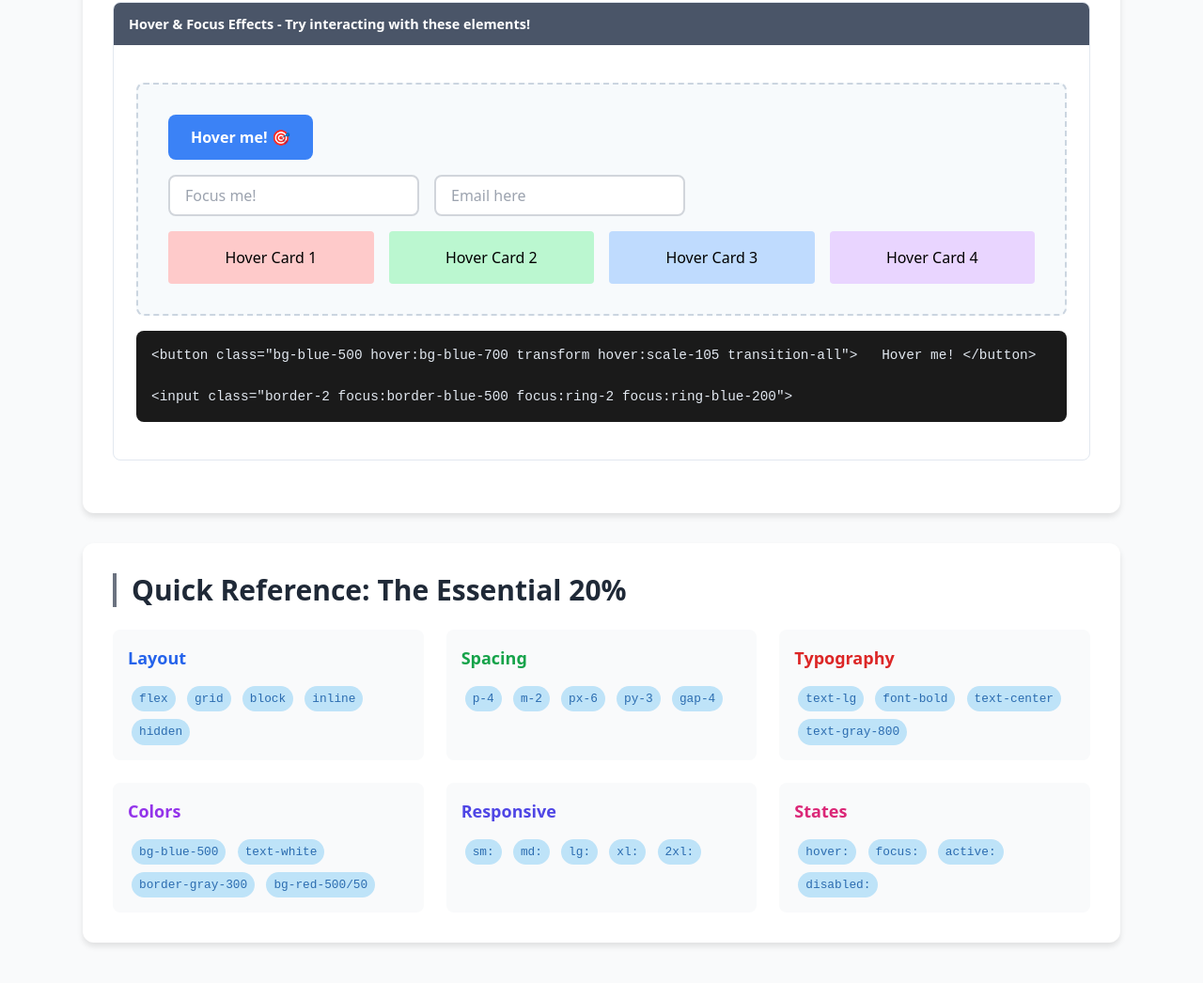
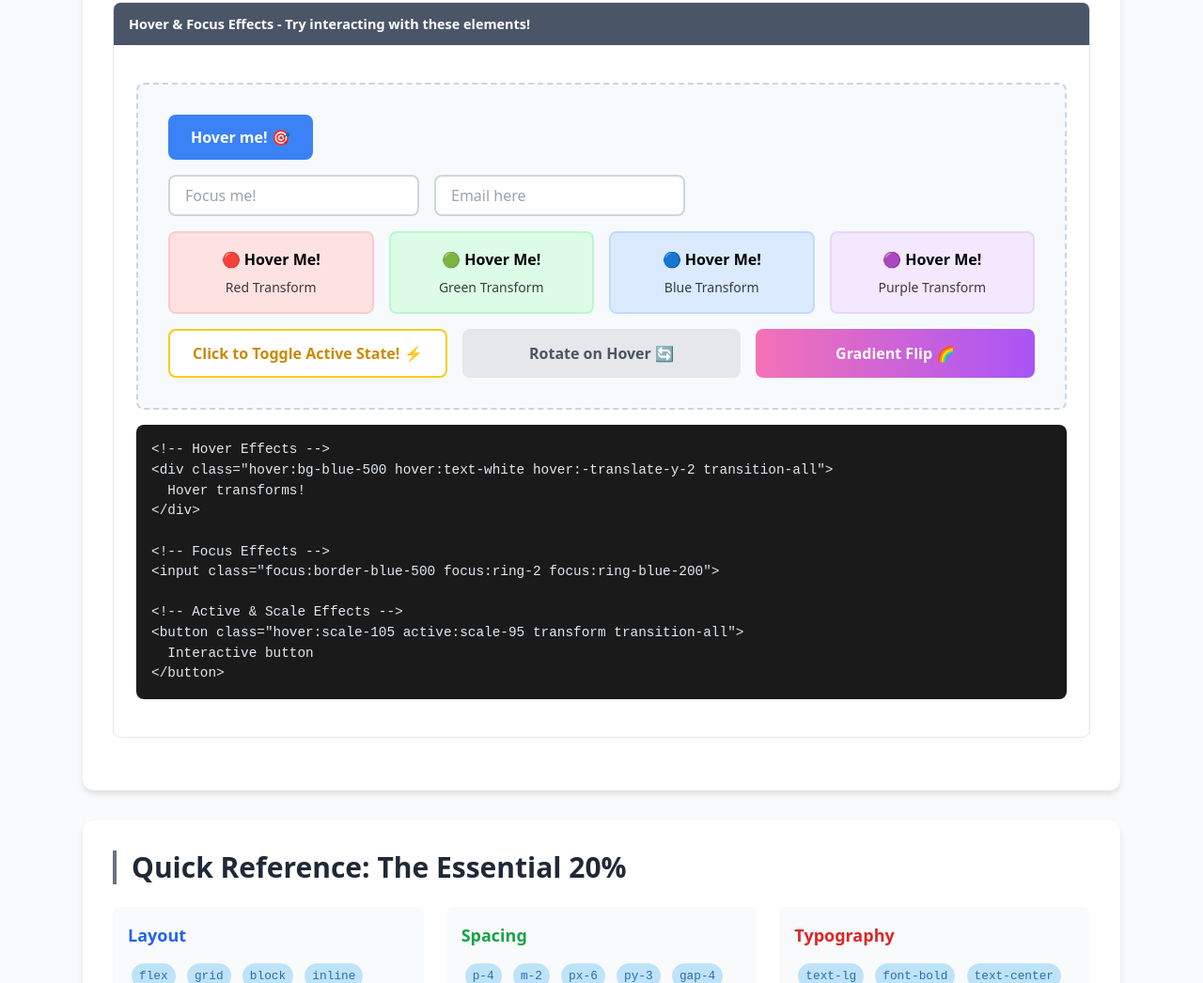
Before and after one commit to dorijantomic/tailwind80-20, a plain HTML site: page index.html in a window 1280 px wide. Shown: the part 4308-5354 px from the top of the page at 94% size. Drawn offline with nearby package versions, Linux system fonts and the light colour scheme.

Commit message:
Update hover effects section

```diff
--- a/index.html
+++ b/index.html
@@ -329,27 +329,57 @@
                         </div>
 
                         <div class="grid grid-cols-2 md:grid-cols-4 gap-4">
-                            <div class="bg-red-200 hover:bg-red-400 p-4 rounded cursor-pointer transition-colors duration-300 text-center">
-                                Hover Card 1
+                            <div class="bg-red-100 hover:bg-red-500 hover:text-white hover:shadow-lg hover:-translate-y-2 p-4 rounded-lg cursor-pointer transition-all duration-300 text-center border-2 border-red-200 hover:border-red-600">
+                                <div class="font-semibold">🔴 Hover Me!</div>
+                                <div class="text-sm mt-2 opacity-75">Red Transform</div>
                             </div>
-                            <div class="bg-green-200 hover:bg-green-400 p-4 rounded cursor-pointer transition-colors duration-300 text-center">
-                                Hover Card 2
+                            <div class="bg-green-100 hover:bg-green-500 hover:text-white hover:shadow-lg hover:-translate-y-2 p-4 rounded-lg cursor-pointer transition-all duration-300 text-center border-2 border-green-200 hover:border-green-600">
+                                <div class="font-semibold">🟢 Hover Me!</div>
+                                <div class="text-sm mt-2 opacity-75">Green Transform</div>
                             </div>
-                            <div class="bg-blue-200 hover:bg-blue-400 p-4 rounded cursor-pointer transition-colors duration-300 text-center">
-                                Hover Card 3
+                            <div class="bg-blue-100 hover:bg-blue-500 hover:text-white hover:shadow-lg hover:-translate-y-2 p-4 rounded-lg cursor-pointer transition-all duration-300 text-center border-2 border-blue-200 hover:border-blue-600">
+                                <div class="font-semibold">🔵 Hover Me!</div>
+                                <div class="text-sm mt-2 opacity-75">Blue Transform</div>
                             </div>
-                            <div class="bg-purple-200 hover:bg-purple-400 p-4 rounded cursor-pointer transition-colors duration-300 text-center">
-                                Hover Card 4
+                            <div class="bg-purple-100 hover:bg-purple-500 hover:text-white hover:shadow-lg hover:-translate-y-2 p-4 rounded-lg cursor-pointer transition-all duration-300 text-center border-2 border-purple-200 hover:border-purple-600">
+                                <div class="font-semibold">🟣 Hover Me!</div>
+                                <div class="text-sm mt-2 opacity-75">Purple Transform</div>
                             </div>
+                        </div>
+
+                        <div class="mt-6 grid grid-cols-1 md:grid-cols-3 gap-4">
+                            <button
+                                onclick="toggleActiveCard(this)"
+                                class="bg-white hover:bg-yellow-400 hover:text-black border-2 border-yellow-400 text-yellow-600 font-bold py-3 px-4 rounded-lg transition-all duration-200 transform hover:scale-105 active:scale-95"
+                            >
+                                Click to Toggle Active State! ⚡
+                            </button>
+                            <button
+                                class="bg-gray-200 hover:bg-gray-800 hover:text-white text-gray-600 font-bold py-3 px-4 rounded-lg transition-all duration-300 transform hover:rotate-3 hover:scale-105"
+                            >
+                                Rotate on Hover 🔄
+                            </button>
+                            <button
+                                class="bg-gradient-to-r from-pink-400 to-purple-500 hover:from-purple-500 hover:to-pink-400 text-white font-bold py-3 px-4 rounded-lg transition-all duration-500 transform hover:scale-110 hover:shadow-2xl"
+                            >
+                                Gradient Flip 🌈
+                            </button>
                         </div>
                     </div>
 
                     <div class="code-display">
-                        &lt;button class="bg-blue-500 hover:bg-blue-700 transform hover:scale-105 transition-all"&gt;
-                        &nbsp;&nbsp;Hover me!
+                        &lt;!-- Hover Effects --&gt;<br>
+                        &lt;div class="hover:bg-blue-500 hover:text-white hover:-translate-y-2 transition-all"&gt;<br>
+                        &nbsp;&nbsp;Hover transforms!<br>
+                        &lt;/div&gt;<br><br>
+
+                        &lt;!-- Focus Effects --&gt;<br>
+                        &lt;input class="focus:border-blue-500 focus:ring-2 focus:ring-blue-200"&gt;<br><br>
+
+                        &lt;!-- Active & Scale Effects --&gt;<br>
+                        &lt;button class="hover:scale-105 active:scale-95 transform transition-all"&gt;<br>
+                        &nbsp;&nbsp;Interactive button<br>
                         &lt;/button&gt;
-                        <br><br>
-                        &lt;input class="border-2 focus:border-blue-500 focus:ring-2 focus:ring-blue-200"&gt;
                     </div>
                 </div>
             </div>
@@ -432,19 +462,18 @@
     </div>
 
     <script>
-        let currentFlexClasses = 'flex';
-        let currentGridCols = 'grid-cols-3';
-        let currentSpacing = 'p-4';
-        let currentTextSize = 'text-lg';
-        let currentTextWeight = 'font-normal';
-        let currentColors = 'bg-blue-500 text-white';
+        var currentFlexClasses = 'flex';
+        var currentGridCols = 'grid-cols-3';
+        var currentSpacing = 'p-4';
+        var currentTextSize = 'text-lg';
+        var currentTextWeight = 'font-normal';
+        var currentColors = 'bg-blue-500 text-white';
 
         function updateFlexDemo(classes) {
             currentFlexClasses = classes;
             const element = document.getElementById('flex-example');
             const code = document.getElementById('flex-code');
 
-            // Clear all classes and apply new ones
             element.className = '';
             element.classList.add('example-container');
             classes.split(' ').forEach(cls => {
@@ -513,6 +542,16 @@
             code.innerHTML = `&lt;div class="${colorClasses} p-6 rounded-lg"&gt;Content&lt;/div&gt;`;
         }
 
+        function toggleActiveCard(button) {
+            if (button.classList.contains('bg-yellow-400')) {
+                button.className = 'bg-white hover:bg-yellow-400 hover:text-black border-2 border-yellow-400 text-yellow-600 font-bold py-3 px-4 rounded-lg transition-all duration-200 transform hover:scale-105 active:scale-95';
+                button.innerHTML = 'Click to Toggle Active State! ⚡';
+            } else {
+                button.className = 'bg-yellow-400 text-black border-2 border-yellow-600 font-bold py-3 px-4 rounded-lg transition-all duration-200 transform scale-105 shadow-lg';
+                button.innerHTML = 'Active State Applied! ✨ (Click again)';
+            }
+        }
+
         document.addEventListener('DOMContentLoaded', function() {
             updateFlexDemo(currentFlexClasses);
             updateGridDemo(currentGridCols);
```
